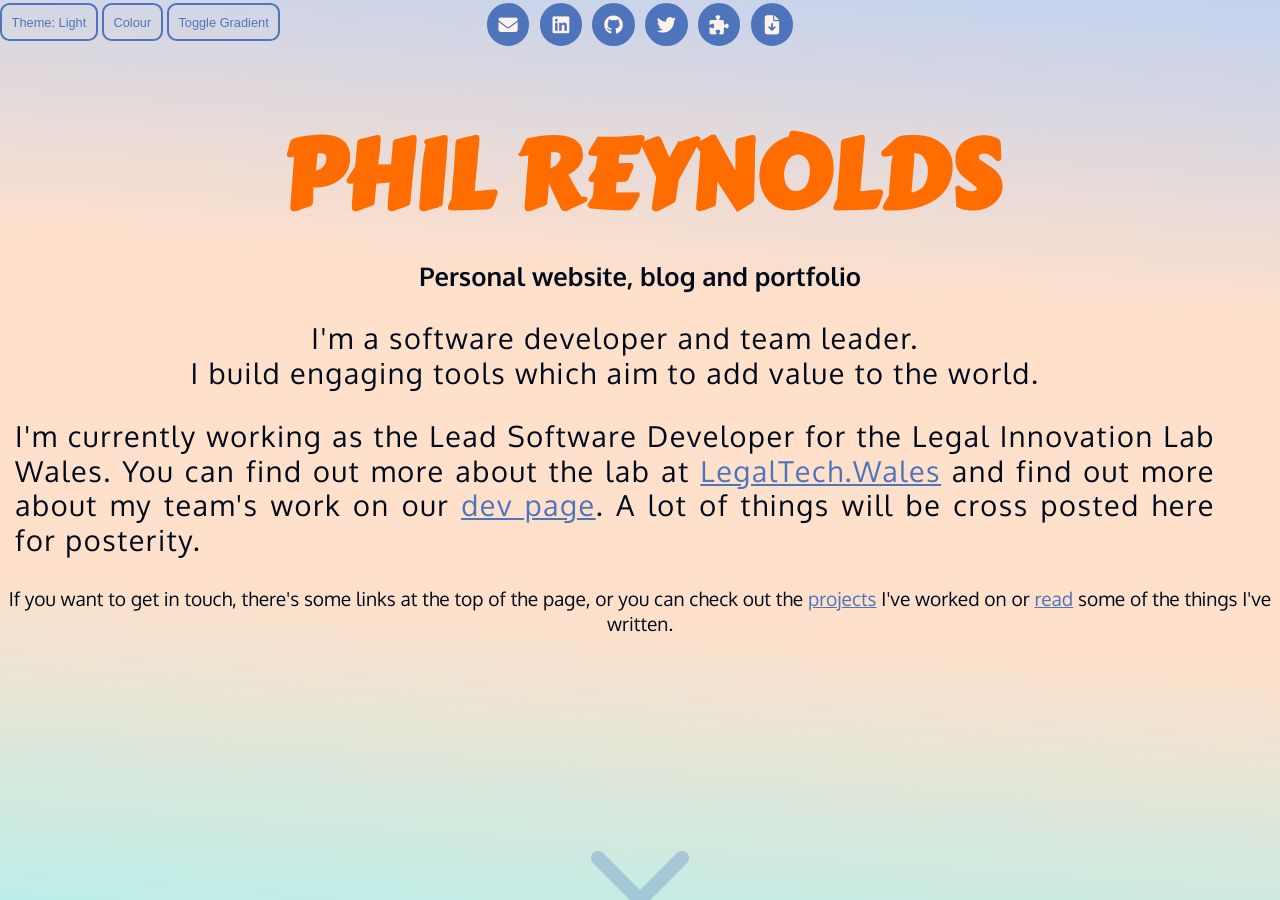
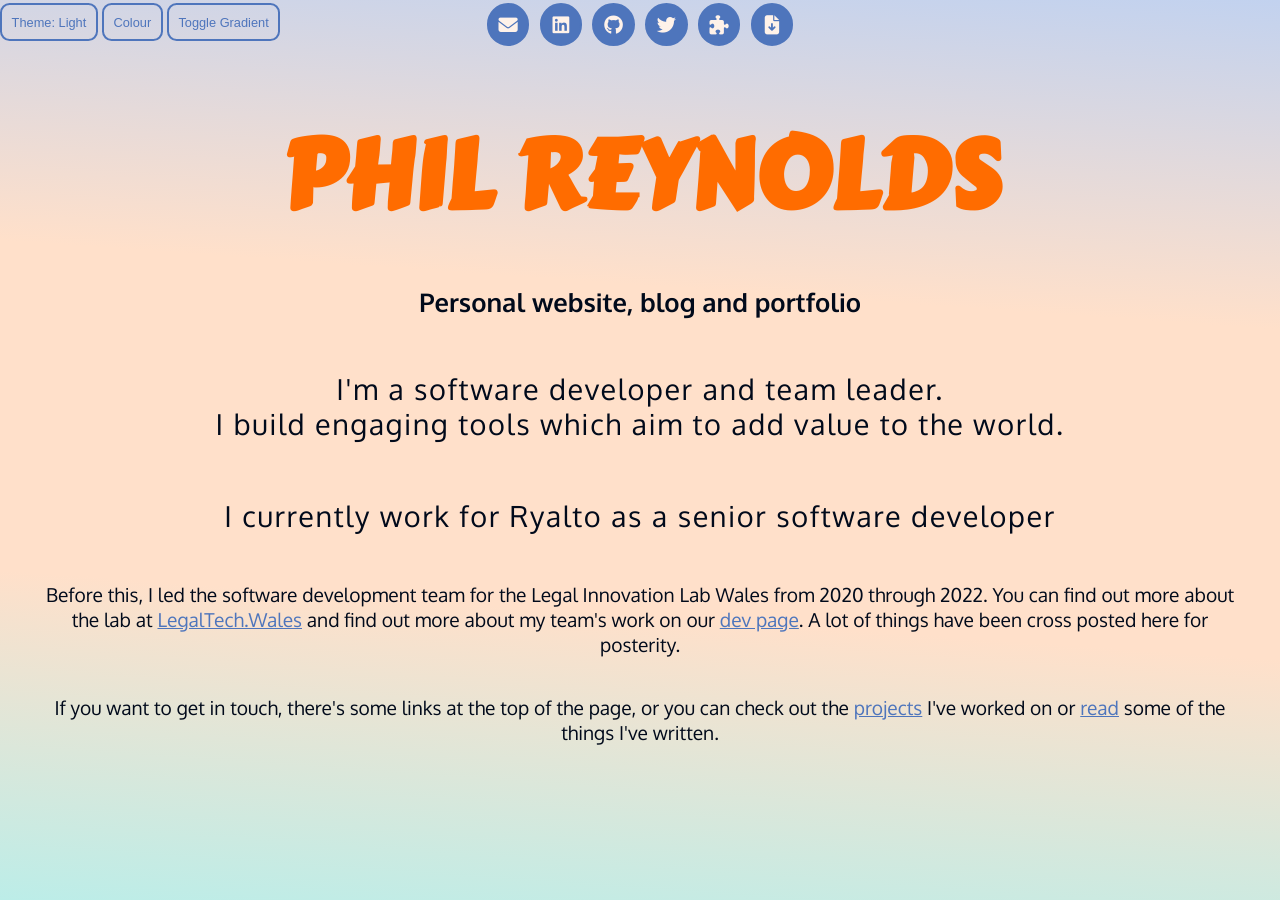
Before and after one commit to phil-6/pr_dev, a Jekyll site: the page built from index.html, in a window 1280 px wide and 900 px high. Built offline with Jekyll 4.4.1, drawn with Linux system fonts in a browser that asks for light colours; nearby versions of some CDN libraries.

Commit message:
update header section content

```diff
--- a/assets/css/main.css
+++ b/assets/css/main.css
@@ -78,6 +78,9 @@
   justify-content: center;
 }
 main header .container {
+  display: flex;
+  flex-direction: column;
+  align-items: center;
   margin-top: 60px;
 }
 main header .container h1 {
@@ -109,6 +112,7 @@
 }
 main header .container p {
   text-align: center;
+  max-width: 1200px;
 }
 @media (min-width: 768px) {
   main header .container p {
@@ -123,7 +127,6 @@
   letter-spacing: -0.02rem;
   text-align: center;
   padding: 0 15px;
-  max-width: 1200px;
 }
 main header .container .subheading:nth-of-type(2) {
   text-align: justify;
--- a/assets/css/main.scss
+++ b/assets/css/main.scss
@@ -95,6 +95,9 @@
     justify-content: center;
 
     .container {
+      display: flex;
+      flex-direction: column;
+      align-items: center;
       margin-top: 60px;
 
       h1 {
@@ -125,6 +128,7 @@
 
       p {
         text-align: center;
+        max-width: 1200px;
         @media (min-width: $breakpoint-md) {
           font-size: 1.2rem;
         }
@@ -138,7 +142,6 @@
         letter-spacing: -0.02rem;
         text-align: center;
         padding: 0 15px;
-        max-width: 1200px;
 
         &:nth-of-type(2) {
           text-align: justify;
--- a/index.html
+++ b/index.html
@@ -7,10 +7,11 @@
         <h3>Personal website, blog and portfolio</h3>
         <p class="subheading">I'm a software developer and team leader.<br/>I build engaging tools which aim to
             add value to the world. </p>
-        <p class="subheading"> I'm currently working as the Lead Software Developer for the Legal Innovation Lab Wales.
+        <p class="subheading">I currently work for Ryalto as a senior software developer</p>
+        <p> Before this, I led the software development team for the Legal Innovation Lab Wales from 2020 through 2022.
             You can find out more about the lab at <a href="https://legaltech.wales">LegalTech.Wales</a> and find out
             more about my team's work on our <a href="https://developer.legaltech.wales">dev page</a>. A lot of things
-            will be cross posted here for posterity.</p>
+            have been cross posted here for posterity.</p>
         <p>If you want to get in touch, there's some links at the top of the page, or you can check out the <a
                 href="#projects">projects</a> I've worked on or <a href="#blog">read</a> some of the things I've
             written.
```
Also changed, not shown: 1 other file.
